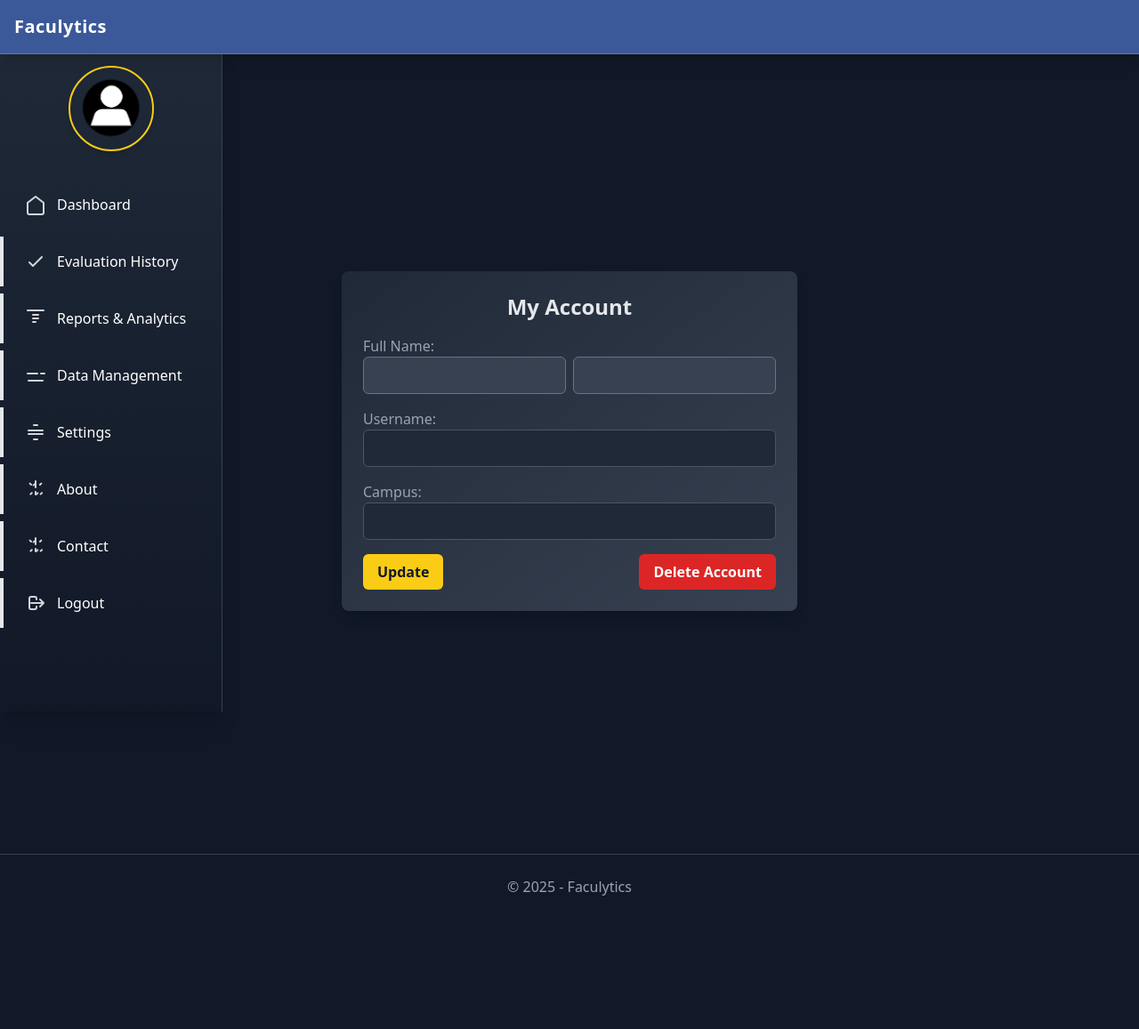
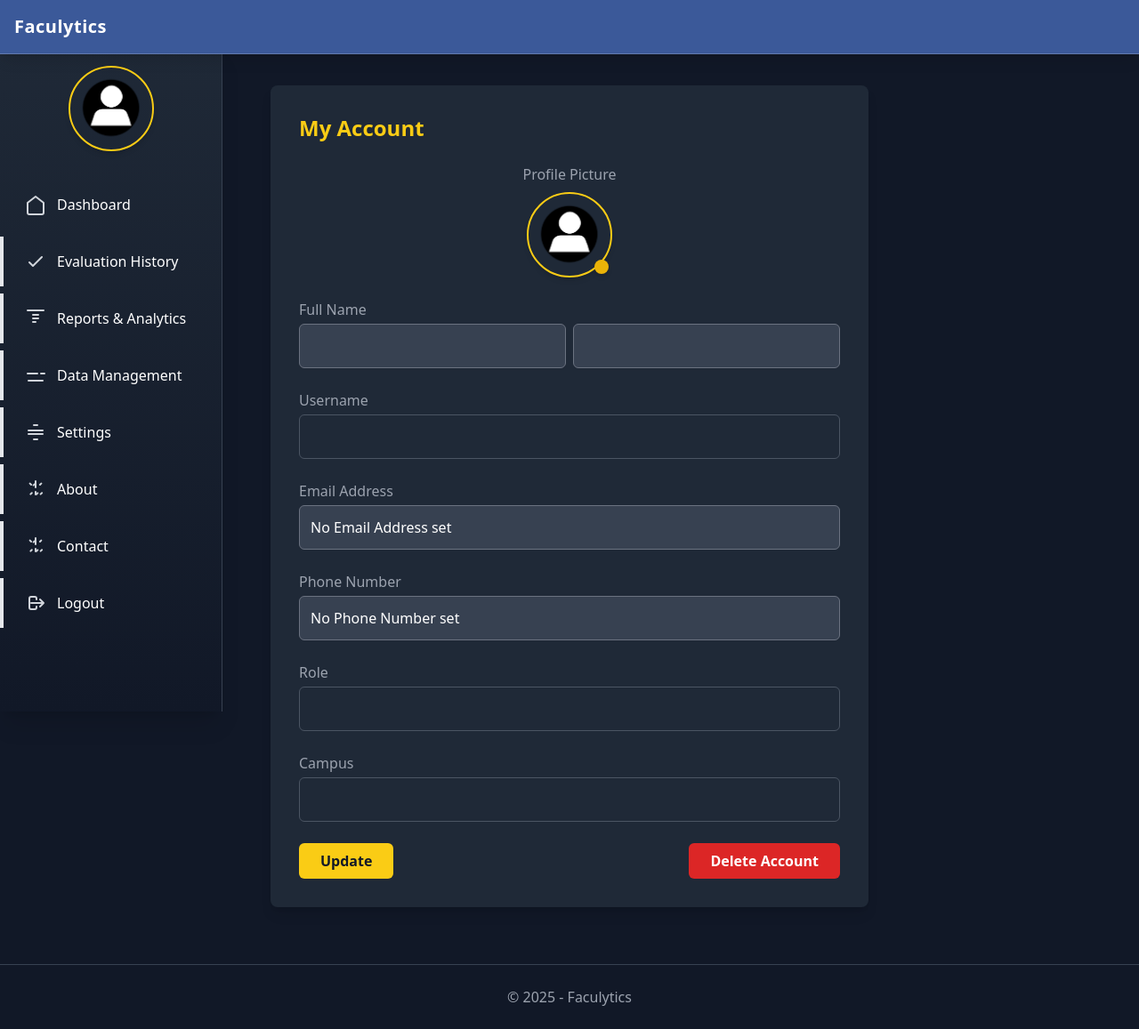
Before and after one commit to SamX822/Faculytics, a Flask app: page /my_account in a window 1280 px wide. Shown: the whole page at 89% size. Before the commit the page ends 1007 px from the top, so only its background shows below. Run offline with Flask 3, Linux system fonts and the light colour scheme; the visitor is signed in with stand-in values (Sample User, id 1); parts of the project's set-up code (start-up, migrations or seed data) failed here and were passed over; some libraries are stand-ins or nearby versions.

Commit message:
Update my_account.html
Change designed for my_account.html

```diff
--- a/Faculytics/Faculytics/templates/my_account.html
+++ b/Faculytics/Faculytics/templates/my_account.html
@@ -2,82 +2,87 @@
 {% set title = "My Account" %}
 
 {% block content %}
+<div class="flex min-h-screen items-center justify-center bg-gray-900 text-white">
 
-<div class="flex min-h-screen bg-gray-900 text-white">
-    {% include "sidebar.html" %}
-
-    <!-- Main Content -->
-    <div class="flex-1 flex flex-col items-center justify-center p-8">
-        <div class="bg-gradient-to-br from-gray-800 to-gray-700 shadow-lg rounded-lg p-6 w-full max-w-lg">
-            <h2 class="text-2xl font-bold text-center text-gray-200">My Account</h2>
-
-            <form method="POST" class="space-y-4 mt-4">
-                <div>
-                    <label class="block text-gray-400 font-medium">Full Name:</label>
-                    <div class="flex space-x-2">
-                        <input type="text" name="firstName" value="{{ user.firstName }}" required
-                               class="w-1/2 p-2 bg-gray-700 border border-gray-500 text-white rounded-md focus:ring-2 focus:ring-yellow-400 focus:border-yellow-400">
-                        <input type="text" name="lastName" value="{{ user.lastName }}" required
-                               class="w-1/2 p-2 bg-gray-700 border border-gray-500 text-white rounded-md focus:ring-2 focus:ring-yellow-400 focus:border-yellow-400">
+    {% include 'sidebar.html' %}
+    <div class="bg-gray-800 p-8 rounded-lg shadow-lg w-full max-w-2xl">
+        <h2 class="text-2xl font-bold text-yellow-400">My Account</h2>
+        <form method="POST" enctype="multipart/form-data" class="space-y-6 mt-6">
+            <div class="flex flex-col items-center">
+                <label class="block text-gray-400 font-medium mb-2">Profile Picture</label>
+                <div class="relative flex flex-col items-center">
+                <img id="profilePicture" src="{{ url_for('static', filename=user.profilePicture) if user.profilePicture else url_for('static', filename='assets/default-avatar.png') }}" alt="Profile Picture" class="h-24 w-24 rounded-full shadow-md border-2 border-yellow-400">
+                    <label class="absolute right-1 bottom-1 mt-3 cursor-pointer bg-yellow-500 text-black p-2 rounded-full shadow-md hover:text-yellow-500 hover:bg-black transition inline-flex items-center" alt="Upload Image">
+                        <i class="fas fa-upload"></i>
+                        <input type="file" name="profileImage" accept="image/*" class="hidden">
+                    </label>
                 </div>
             </div>
 
             <div>
-                    <label class="block text-gray-400 font-medium">Username:</label>
-                    <input type="text" value="{{ user.uName }}" disabled
-                           class="w-full p-2 bg-gray-800 border border-gray-600 text-gray-400 rounded-md cursor-not-allowed">
+                <label class="block text-gray-400 font-medium mb-1">Full Name</label>
+                <div class="flex space-x-2">
+                    <input type="text" name="firstName" value="{{ user.firstName }}" required class="w-1/2 p-3 bg-gray-700 border border-gray-500 text-white rounded-md focus:ring-2 focus:ring-yellow-400 focus:border-yellow-400">
+                    <input type="text" name="lastName" value="{{ user.lastName }}" required class="w-1/2 p-3 bg-gray-700 border border-gray-500 text-white rounded-md focus:ring-2 focus:ring-yellow-400 focus:border-yellow-400">
+                </div>
             </div>
 
             <div>
-                    <label class="block text-gray-400 font-medium">Campus:</label>
-                    <input type="text" value="{{ user.campus }}" disabled
-                           class="w-full p-2 bg-gray-800 border border-gray-600 text-gray-400 rounded-md cursor-not-allowed">
+                <label class="block text-gray-400 font-medium mb-1">Username</label>
+                <input type="text" value="{{ user.uName }}" disabled class="w-full p-3 bg-gray-800 border border-gray-600 text-gray-400 rounded-md cursor-not-allowed">
+            </div>
+
+            <div>
+                <label class="block text-gray-400 font-medium mb-1">Email Address</label>
+                <input type="email" name="emailAddress" value="{{ user.emailAddress or 'No Email Address set' }}" class="w-full p-3 bg-gray-700 border border-gray-500 text-white rounded-md focus:ring-2 focus:ring-yellow-400 focus:border-yellow-400">
+            </div>
+
+            <div>
+                <label class="block text-gray-400 font-medium mb-1">Phone Number</label>
+                <input type="text" name="phoneNumber" value="{{ user.phoneNumber or 'No Phone Number set' }}" class="w-full p-3 bg-gray-700 border border-gray-500 text-white rounded-md focus:ring-2 focus:ring-yellow-400 focus:border-yellow-400">
+            </div>
+
+            <div>
+                <label class="block text-gray-400 font-medium mb-1">Role</label>
+                <input type="text" value="{{ user.userType }}" disabled class="w-full p-3 bg-gray-800 border border-gray-600 text-gray-400 rounded-md cursor-not-allowed">
+            </div>
+
+            <div>
+                <label class="block text-gray-400 font-medium mb-1">Campus</label>
+                <input type="text" value="{{ user.campus }}" disabled class="w-full p-3 bg-gray-800 border border-gray-600 text-gray-400 rounded-md cursor-not-allowed">
             </div>
 
             {% if user.userType in ['Dean', 'Teacher'] %}
             <div>
-                    <label class="block text-gray-400 font-medium">College:</label>
-                    <input type="text" value="{{ user.college }}" disabled
-                           class="w-full p-2 bg-gray-800 border border-gray-600 text-gray-400 rounded-md cursor-not-allowed">
+                <label class="block text-gray-400 font-medium mb-1">College</label>
+                <input type="text" value="{{ user.college }}" disabled class="w-full p-3 bg-gray-800 border border-gray-600 text-gray-400 rounded-md cursor-not-allowed">
             </div>
             {% endif %}
 
             <div class="flex justify-between items-center mt-6">
-                    <button type="submit"
-                            class="bg-yellow-400 text-gray-900 font-bold px-4 py-2 rounded-md hover:bg-yellow-500 transition">
-                        Update
-                    </button>
-                    <button type="button"
-                            class="bg-red-600 text-white font-bold px-4 py-2 rounded-md hover:bg-red-700 transition"
-                            onclick="openDeleteModal()">
-                        Delete Account
-                    </button>
+                <button type="submit" class="bg-yellow-400 text-gray-900 font-bold px-6 py-2 rounded-md hover:bg-yellow-500 transition">Update</button>
+                <button type="button" class="bg-red-600 text-white font-bold px-6 py-2 rounded-md hover:bg-red-700 transition" onclick="openDeleteModal()">Delete Account</button>
             </div>
         </form>
     </div>
 </div>
-</div>
 
-<!-- Custom Delete Confirmation Modal -->
-<div id="deleteModal"
-     class="fixed inset-0 flex items-center justify-center bg-black bg-opacity-60 hidden">
+<!-- Delete Confirmation Modal -->
+<div id="deleteModal" class="fixed inset-0 flex items-center justify-center bg-black bg-opacity-60 hidden">
     <div class="bg-gray-800 p-6 rounded-lg shadow-lg text-center">
         <h3 class="text-lg font-bold text-yellow-400">Confirm Deletion</h3>
         <p class="text-gray-300 mt-2">Are you sure you want to delete your account? This action cannot be undone.</p>
         <div class="flex justify-center space-x-4 mt-4">
-            <button onclick="confirmDelete()"
-                    class="bg-red-600 text-white font-bold px-4 py-2 rounded-md hover:bg-red-700 transition">
-                Delete
-            </button>
-            <button onclick="closeDeleteModal()"
-                    class="bg-yellow-400 text-gray-900 font-bold px-4 py-2 rounded-md hover:bg-yellow-500 transition">
-                Cancel
-            </button>
+            <button onclick="confirmDelete()" class="bg-red-600 text-white font-bold px-4 py-2 rounded-md hover:bg-red-700 transition">Delete</button>
+            <button onclick="closeDeleteModal()" class="bg-yellow-400 text-gray-900 font-bold px-4 py-2 rounded-md hover:bg-yellow-500 transition">Cancel</button>
         </div>
     </div>
 </div>
 
 <script>
+    const fileInput = document.querySelector('input[type="file"]');
+    const profileImage = document.querySelector('#profilePicture');
+
     function openDeleteModal() {
         document.getElementById("deleteModal").classList.remove("hidden");
     }
@@ -96,6 +101,18 @@
             }
         });
     }
+
+    fileInput.addEventListener('change', function(event) {
+        const file = event.target.files[0]; // Get the selected file
+        if (file) {
+            const reader = new FileReader();
+            reader.onload = function(e) {
+                // Update the profile image source with the file data
+                profilePicture.src = e.target.result;
+            };
+            reader.readAsDataURL(file); // Read the file as a data URL (base64)
+        }
+    });
+
 </script>
-
 {% endblock %}
```
Lines whose indentation alone changed are shown as unchanged.
